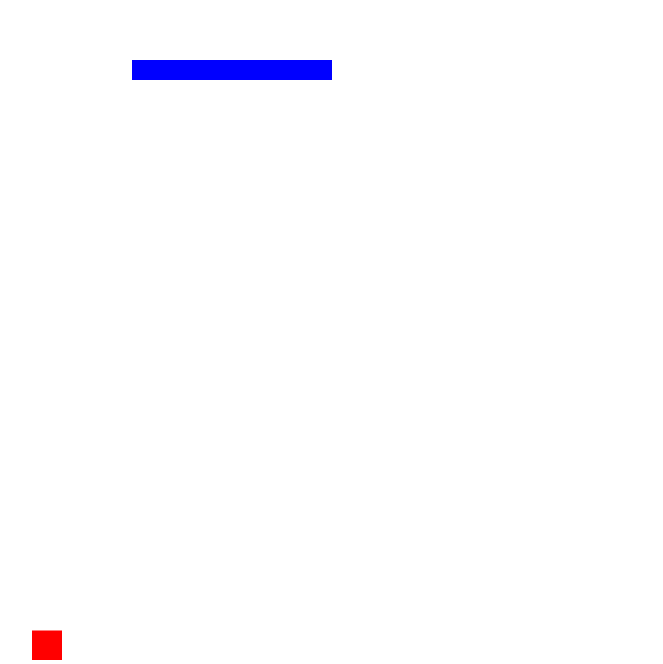
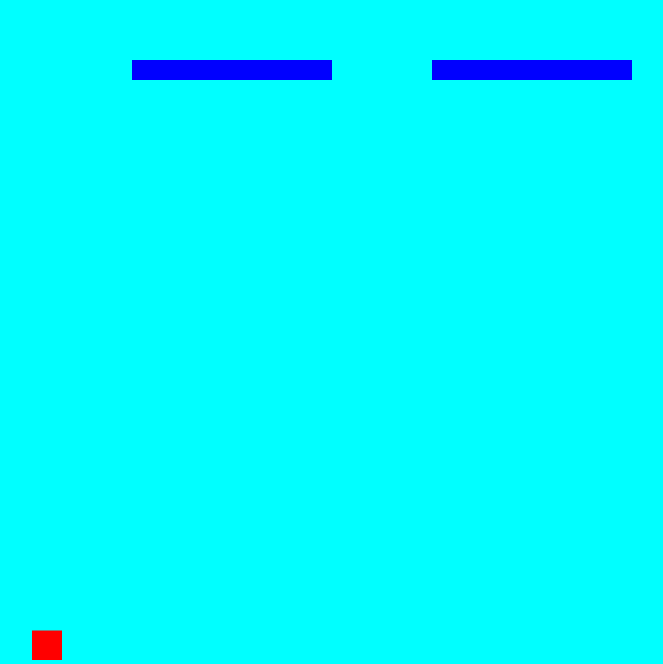
Before and after one commit to FranciscoCosta/Mario-game-portfolio, a plain HTML site: page index.html in a window 1280 px wide. Shown: the part 140-804 px from the top of the page, without its empty margins (68-731 px from the left). Drawn offline with Linux system fonts and the light colour scheme.

Commit message:
Adicionado Scroll Background

```diff
--- a/index.js
+++ b/index.js
@@ -43,22 +43,27 @@ class Player {
 
 // Cria a class das plataformas
 class Platform {
-  constructor() {
+  constructor({x, y}) {
     this.position = {
-      x: 200,
-      y: 200,
+      x: x,
+      y: y
     };
     this.width = 200;
     this.height = 20;
   }
   draw() {
     c.fillStyle = "blue";
-    c.fillRect(this.position.x, this.position.y, this.width, this.height )
+    c.fillRect(this.position.x, this.position.y, this.width, this.height);
   }
 }
 
 const player = new Player();
-const platform = new Platform();
+const platforms = [new Platform({
+    x:200, y:200
+
+}), new Platform({
+    x:500, y:200
+})];
 const keys = {
   right: {
     pressed: false,
@@ -72,19 +77,41 @@ function animate() {
   requestAnimationFrame(animate);
   c.clearRect(0, 0, canvas.width, canvas.height);
   player.update();
-  platform.draw();
+  platforms.forEach((platform) => {
+    platform.draw()
+  })
 
-  if (keys.right.pressed) {
+  if (keys.right.pressed && player.position.x < 500) {
     player.velocity.x = 5;
-  } else if (keys.left.pressed) {
+  } else if (keys.left.pressed && player.position.x > 100) {
     player.velocity.x = -5;
   } else {
     player.velocity.x = 0;
+    if (keys.right.pressed) {
+      platforms.forEach((platform) => {
+        platform.position.x -= 5;
+      })
+    } else if (keys.left.pressed) {
+      platforms.forEach((platform) => {
+        platform.position.x += 5;
+      })
+    }
   }
-  if(player.position.y + player.height <=platform.position.y && player.position.y + player.height + player.velocity.y >= platform.position.y && player.position.x + player.width >= platform.position.x && player.position.x <= platform.position.x + platform.width) {
+  // Colisao de objectos
+
+  platforms.forEach((platform) => {
+    if (
+      player.position.y + player.height <= platform.position.y &&
+      player.position.y + player.height + player.velocity.y >=
+        platform.position.y &&
+      player.position.x + player.width >= platform.position.x &&
+      player.position.x <= platform.position.x + platform.width
+    ) {
       player.velocity.y = 0;
-  }
+    }
+  });
 }
+
 animate();
 
 window.addEventListener("keydown", ({ key }) => {
--- a/style.css
+++ b/style.css
@@ -2,4 +2,5 @@
     box-sizing: border-box;
     margin: 0;
     padding: 0;
+    background-color: aqua;
 }
```
